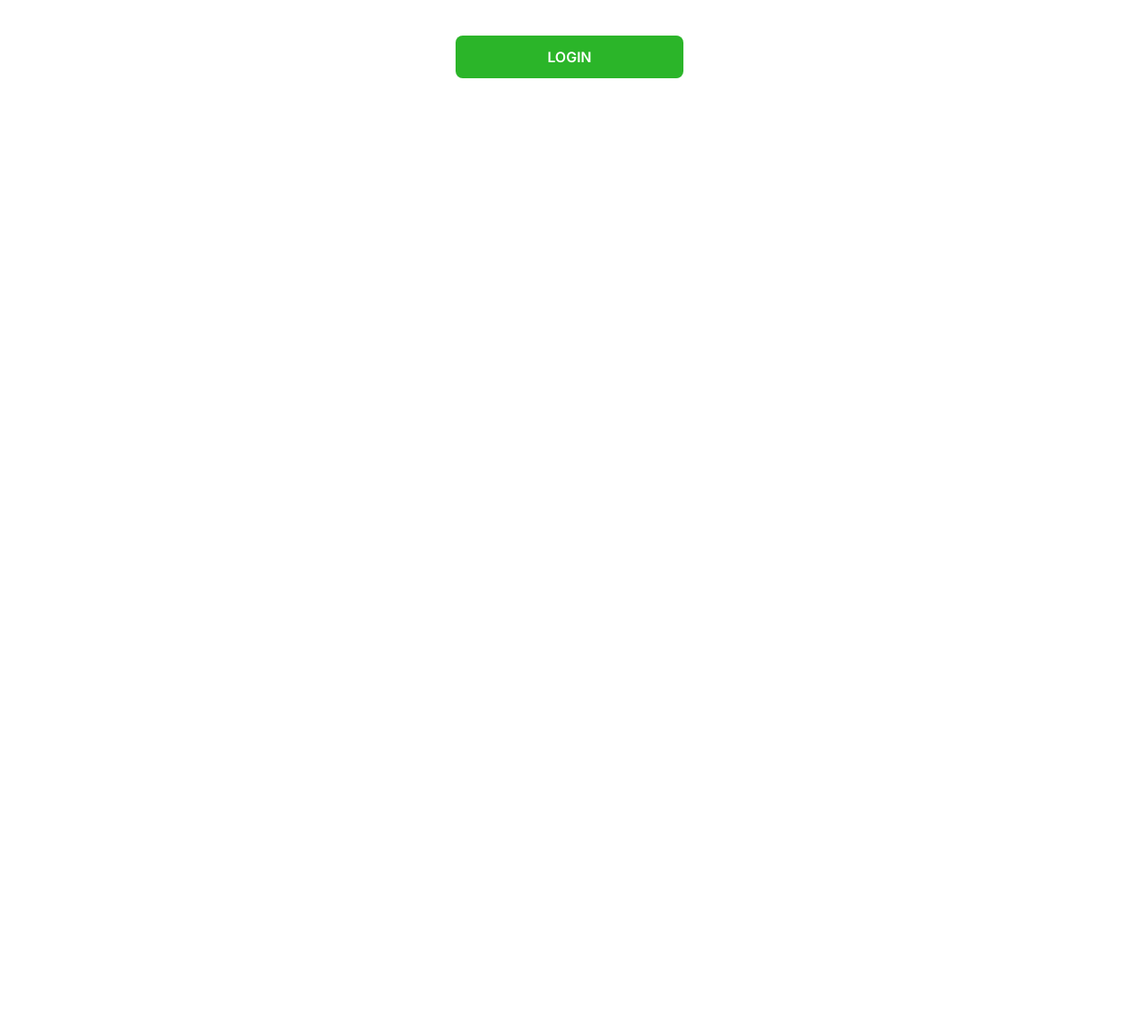
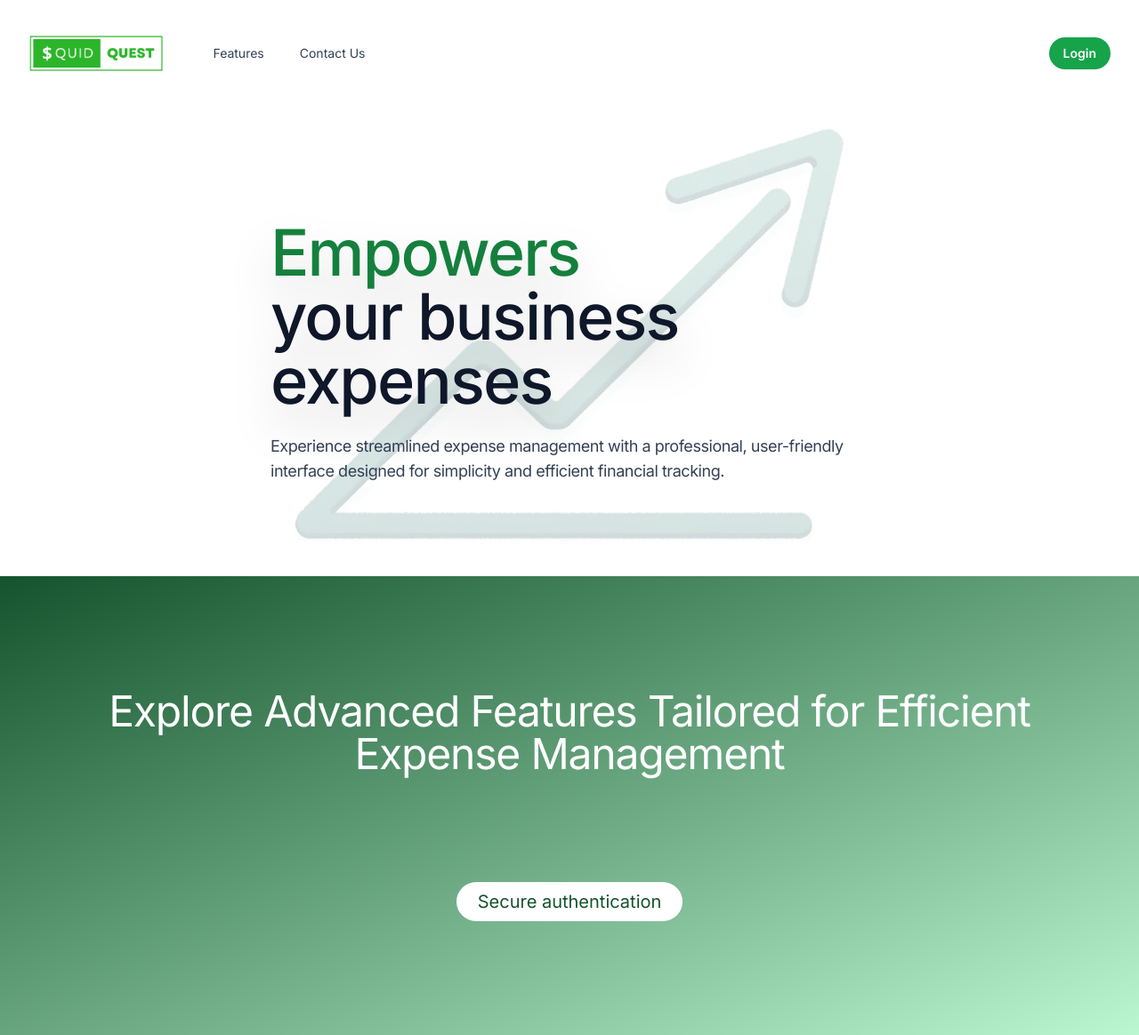
Before and after one commit to sandeep2194/quid-quest-webapp, a Next.js app: page / in a window 1280 px wide. Shown: the whole page at 89% size. Before the commit the page ends 800 px from the top, so only its background shows below. Built offline with nearby package versions, Linux system fonts and the light colour scheme.

Commit message:
launch page before features done

```diff
--- a/app/dashboard/Drawer.js
+++ b/app/dashboard/Drawer.js
@@ -219,6 +219,7 @@ export default function Drawer() {
             className="h-8 w-8 rounded-full bg-gray-800"
             src="https://picsum.photos/200"
             alt=""
+
           />
         </a>
       </div>
--- a/app/page.js
+++ b/app/page.js
@@ -3,11 +3,74 @@ import StandardButtonGreen from "./lib/Buttons/StandardButtonGreen";
 export default function Home() {
   return (
 
-    <div className="w-1/5 m-auto mt-10">
-      <StandardButtonGreen
-        href="/auth/login"
-        btnText={"Login"}>
-      </StandardButtonGreen>
+    <div>
+
+      {/* header */}
+      <header className="py-10">
+        <div className="mx-auto max-w-7xl px-4 sm:px-6 lg:px-8">
+          <nav className="relative z-50 flex justify-between">
+            <div className="flex items-center md:gap-x-12">
+              <img className="h-10 w-auto" src="/images/logo.png"></img>
+              <div className="hidden md:flex md:gap-x-6">
+                <a className="inline-block rounded-lg px-2 py-1 text-sm text-slate-700 hover:bg-slate-100 hover:text-slate-900" href="#features">Features</a>
+                <a className="inline-block rounded-lg px-2 py-1 text-sm text-slate-700 hover:bg-slate-100 hover:text-slate-900" href="#features">Contact Us</a>
+              </div>
+            </div>
+            <div className="flex items-center gap-x-5 md:gap-x-8">
+              <button className="rounded-full py-2 px-4 text-sm font-semibold focus:outline-none focus-visible:outline-2 focus-visible:outline-offset-2 bg-green-600 text-white hover:text-slate-100 hover:bg-green-500 active:bg-green-800 active:text-green-100 focus-visible:outline-green-600" >Login</button>
+            </div>
+          </nav>
+        </div>
+
+      </header>
+
+      {/* Main */}
+      <div className="flex justify-center lg:bg-cover lg:bg-no-repeat items-top bg-center"
+        style={{
+          backgroundImage: "url('/images/backgroundMainLaunch.png')",
+        }}>
+
+        <div className="mx-auto max-w-7xl px-4 sm:px-6 lg:px-6 pb-16 pt-20 text-center md:text-left lg:pt-32">
+          <h1 className="mx-auto max-w-4xl font-display text-5xl font-medium drop-shadow-2xl tracking-tight text-slate-900 sm:text-7xl"><p className="text-green-700">Empowers</p> your business <p>expenses</p></h1>
+
+          <p class="mx-auto mt-6 max-w-2xl text-lg tracking-tight text-slate-700">Experience streamlined expense management with a professional, user-friendly interface designed for simplicity and efficient financial tracking.</p>
+        </div>
+
+      </div>
+
+      {/* feature section */}
+      <section id="features" className="relative overflow-hidden bg-gradient-to-br from-green-900 mt-10 to-green-200 pb-28 pt-20 sm:py-32">
+        <div className="mx-auto max-w-7xl px-4 sm:px-6 lg:px-8 relative">
+
+          {/* heading line */}
+          <div className="max-w-2xl md:mx-auto md:text-center xl:max-w-none">
+            <h2 class="font-display text-3xl tracking-tight text-white sm:text-4xl md:text-5xl ">Explore Advanced Features Tailored for Efficient Expense Management</h2>
+          </div>
+
+          {/* features div*/}
+          <div className="mt-10 grid grid-cols-1 items-center gap-y-2 pt-10 sm:gap-y-6 md:mt-20">
+
+            {/* feature row */}
+            <div className="mx-4 flex overflow-x-auto pb-4 sm:mx-0 sm:overflow-visible sm:pb-0 lg:col-span-5">
+              <div className="relative z-10 flex gap-x-4 whitespace-normal px-4 sm:mx-auto sm:px-0" role="tablist" aria-orientation="horizontal">
+                {/* setting up each feature */}
+                <div className="group relative rounded-full px-4 py-1 lg:px-6 lg:py-2 bg-white ">
+                  <h3>
+                    <button className="font-display text-lg lg:text-xl ui-not-focus-visible:outline-none text-green-900 " id="headlessui-tabs-tab-:R2baalla" type="button" aria-selected="true" tabIndex="0" data-headlessui-state="selected" aria-controls="headlessui-tabs-panel-:Rdaalla:">Secure authentication</button>
+                  </h3>
+
+
+                </div>
+              </div>
+
+            </div>
+          </div>
+
+        </div>
+      </section>
+
+
+
     </div>
   )
 }
```
Also changed, not shown: public/images/backgroundMainLaunch.png (added).
